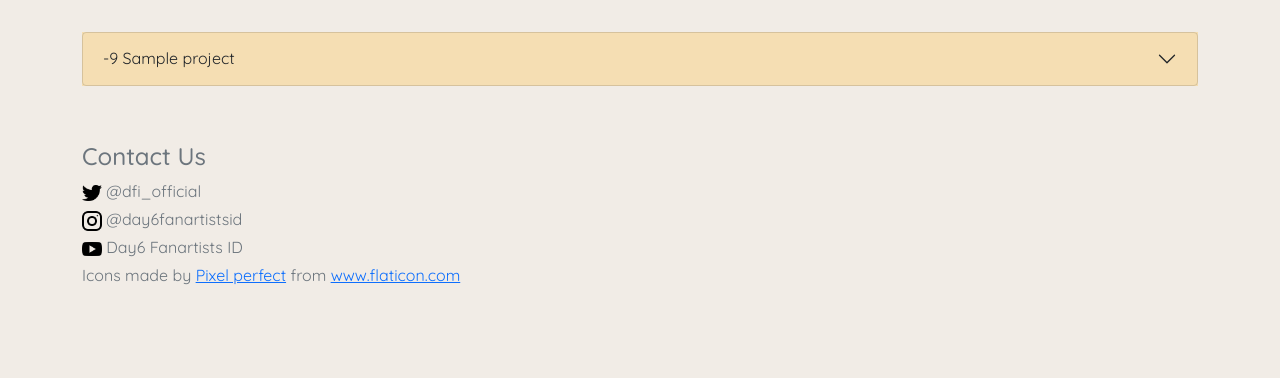
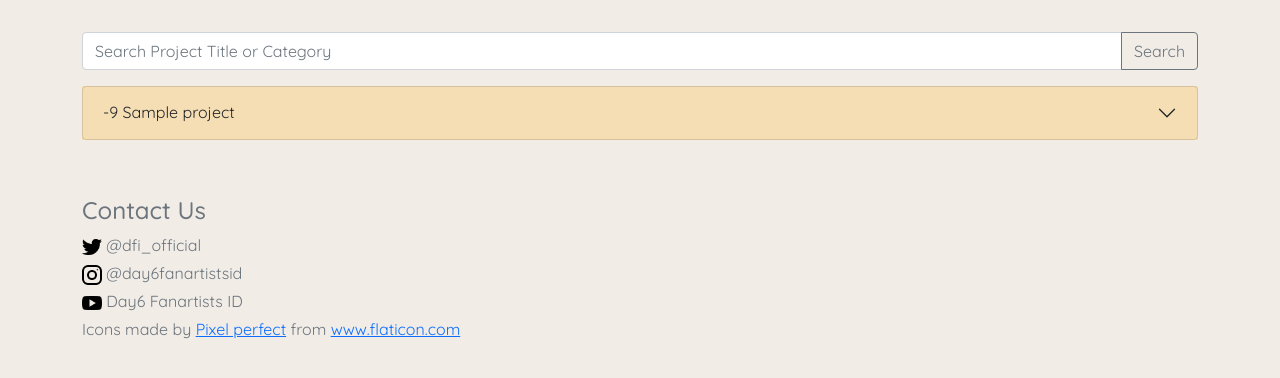
Before and after one commit to liizzasulistio/DFI-Prototype, a CodeIgniter 4 app: template dfi-project/app/Views/project/index.php in a window 1280 px wide. Shown: the part 62-440 px from the top of the page. Run offline with PHP 8.4 and a stand-in for CodeIgniter, Linux system fonts and the light colour scheme; the template is opened without the code that fills it: most values are stand-ins (such as "Sample title", 1, 10 or a date in 2020); data that the repository does not hold is empty; some libraries are stand-ins or nearby versions.

Commit message:
add search feature in project index

```diff
--- a/dfi-project/app/Views/project/index.php
+++ b/dfi-project/app/Views/project/index.php
@@ -11,6 +11,21 @@
         ?>
         <!-- <a href="/add-project" class="btn btn-success">Add Project</a> -->
     </div>
+  <div class="row">
+  <div class="col">
+  <form method="get">
+  <div class="input-group mb-2 mt-2">
+    <input type="text" class="form-control" placeholder="Search Project Title or Category" name="keyword">
+    <button class="btn btn-outline-secondary" type="submit" name="submit">Search</button>
+  </div>
+  </form>
+  </div>
+
+
+
+
+
+  </div>
 <?php if(session()->getFlashdata('message')) : ?>
   <div class="alert alert-light mt-2" role="alert">
     <?= session()->getFlashdata('message'); ?>
```
Also changed, not shown: dfi-project/app/Controllers/ProjectController.php (+11 -1 lines), dfi-project/app/Models/ProjectModel.php (+7 -0 lines).
